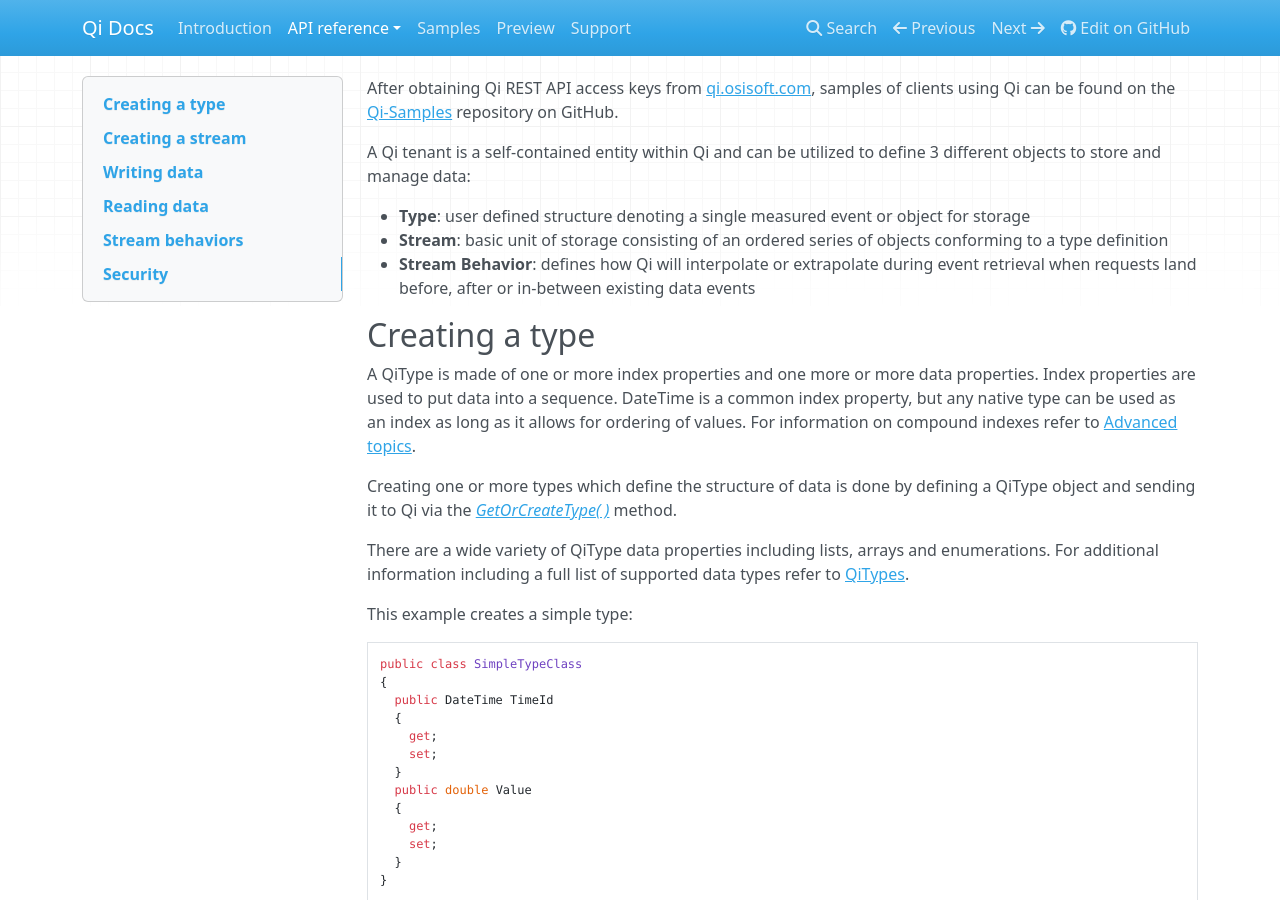
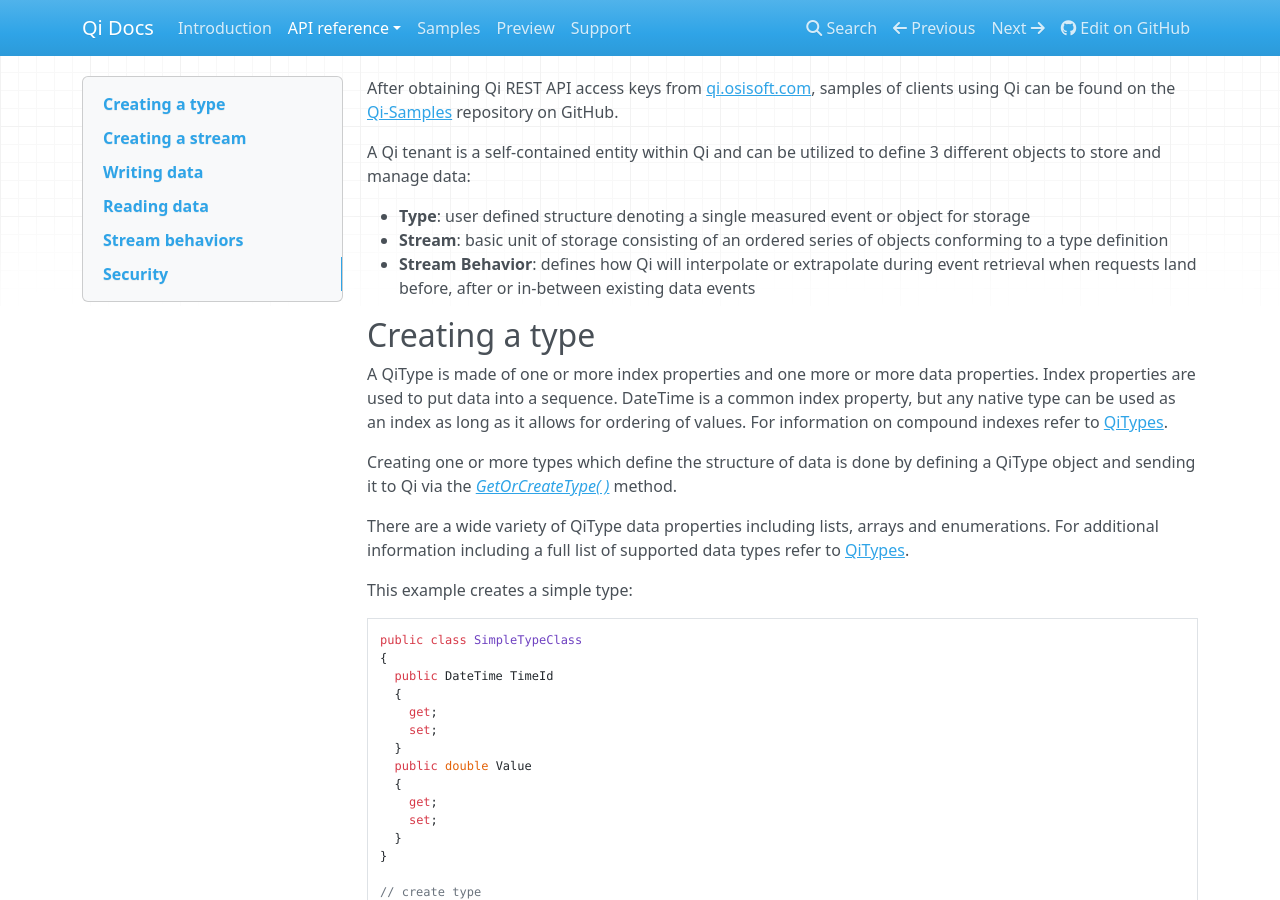
Before and after one commit to ssuryanarayanan/Qi-Docs, an MkDocs documentation site: the page built from docs/Overview.md, in a window 1280 px wide and 900 px high. Built offline with MkDocs 1.6.1, drawn with Linux system fonts in a browser that asks for light colours; nearby versions of some CDN libraries; old or Windows-style settings are respelled for this version of MkDocs.

Commit message:
Update Overview.md

```diff
--- a/docs/Overview.md
+++ b/docs/Overview.md
@@ -8,7 +8,7 @@
 
 ##Creating a type
 
-A QiType is made of one or more index properties and one more or more data properties. Index properties are used to put data into a sequence. DateTime is a common index property, but any native type can be used as an index as long as it allows for ordering of values. For information on compound indexes refer to [Advanced topics](https://qi-docs.readthedocs.org/en/latest/Advanced%20Topics/).
+A QiType is made of one or more index properties and one more or more data properties. Index properties are used to put data into a sequence. DateTime is a common index property, but any native type can be used as an index as long as it allows for ordering of values. For information on compound indexes refer to [QiTypes](https://qi-docs.readthedocs.org/en/latest/QiTypes/#compound-indexes).
 
 Creating one or more types which define the structure of data is done by defining a QiType object and sending it to Qi via the [*GetOrCreateType( )*](https://qi-docs.readthedocs.org/en/latest/QiTypes/#getorcreatetype) method.
 
```
